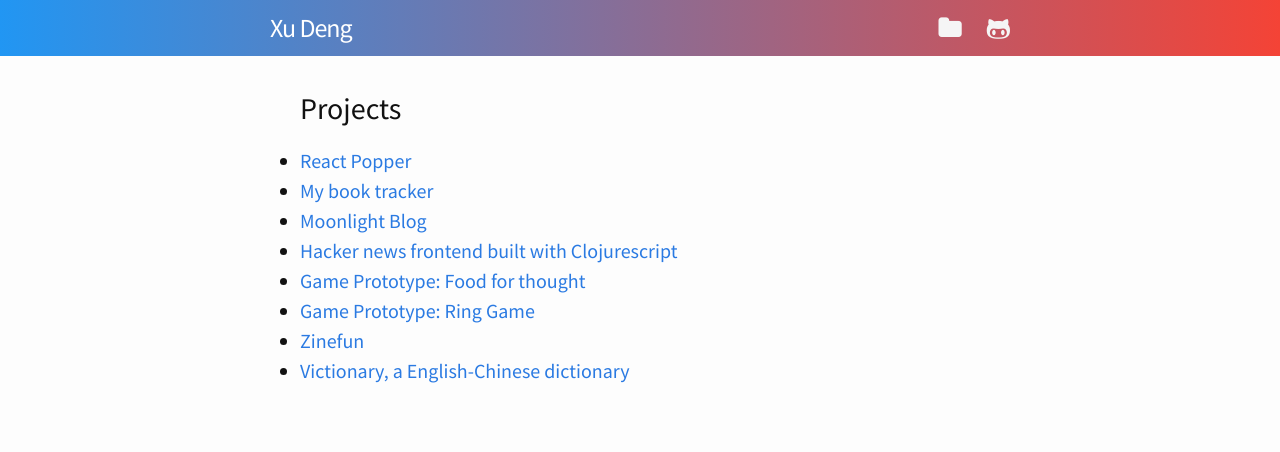
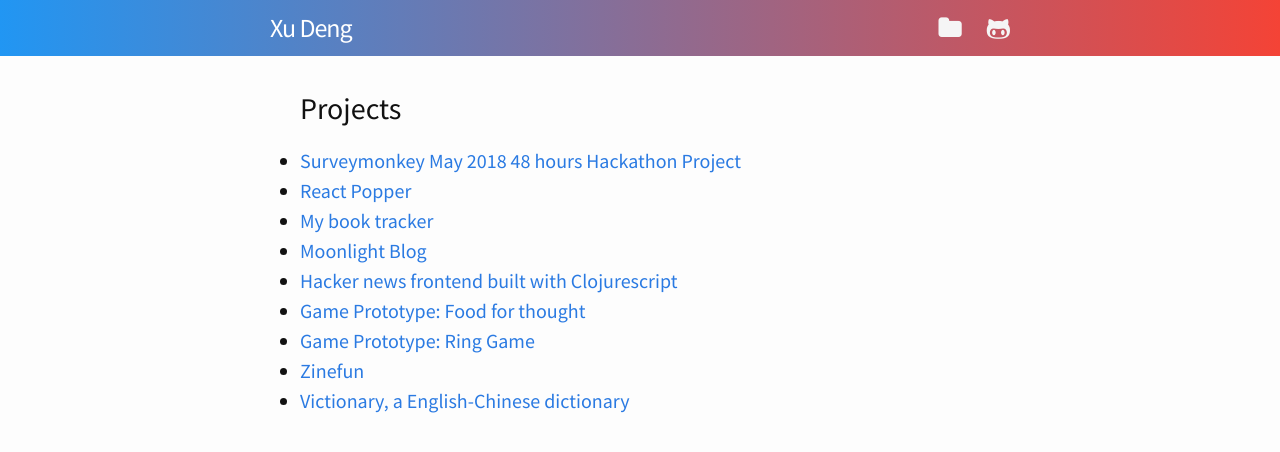
Before and after one commit to xden/xden.github.io, a Jekyll site: the page built from projects.html, in a window 1280 px wide. Shown: the top 452 px of the page. Built offline with Jekyll 4.4.1, drawn with Linux system fonts in a browser that asks for light colours.

Commit message:
Add hackathon project

```diff
--- a/projects.html
+++ b/projects.html
@@ -6,6 +6,11 @@
 
 <ul class="project-list">
   <h2> Projects </h2>
+   <li>
+    <a href="https://tr.xudeng.io" target="_blank">
+      Surveymonkey May 2018 48 hours Hackathon Project
+    </a>
+  </li>
   <li>
     <a href="https://github.com/d8660091/react-popper" target="_blank">
       React Popper
```
